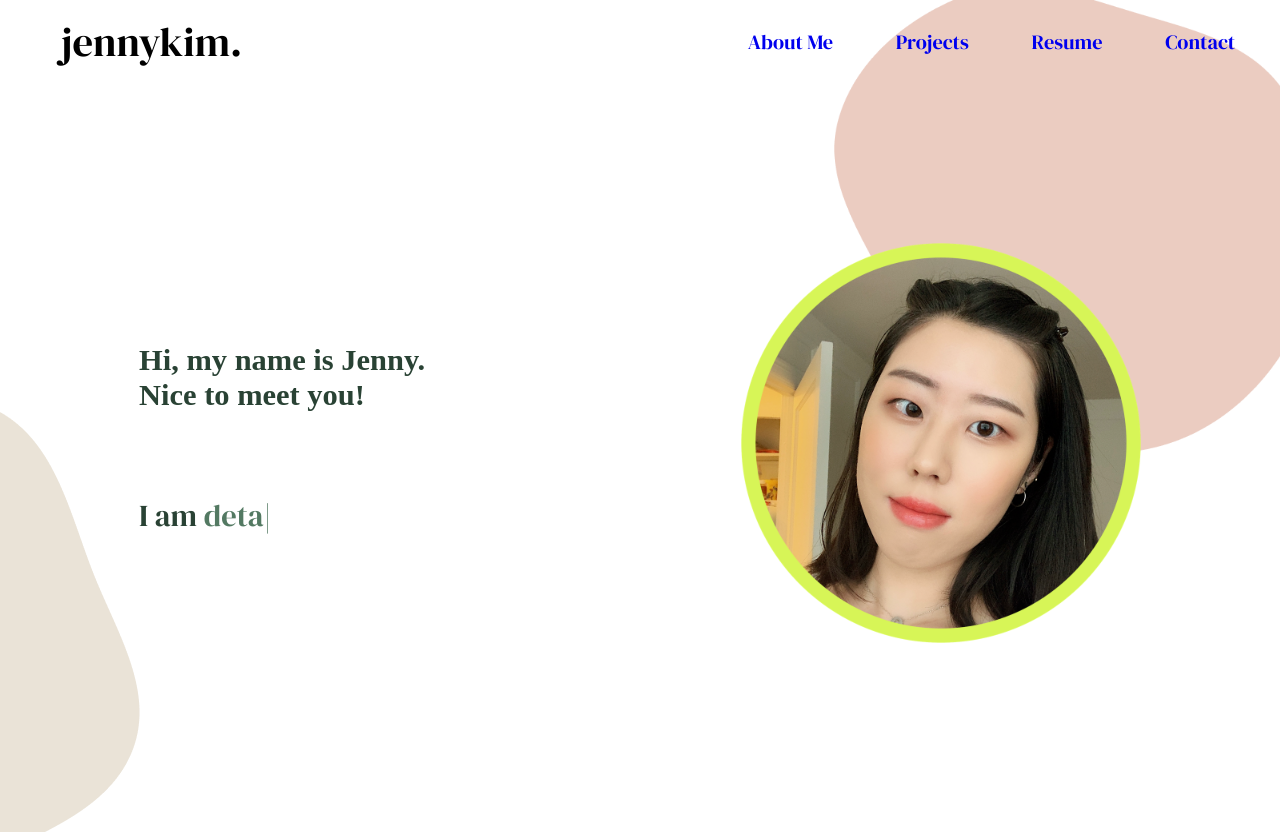
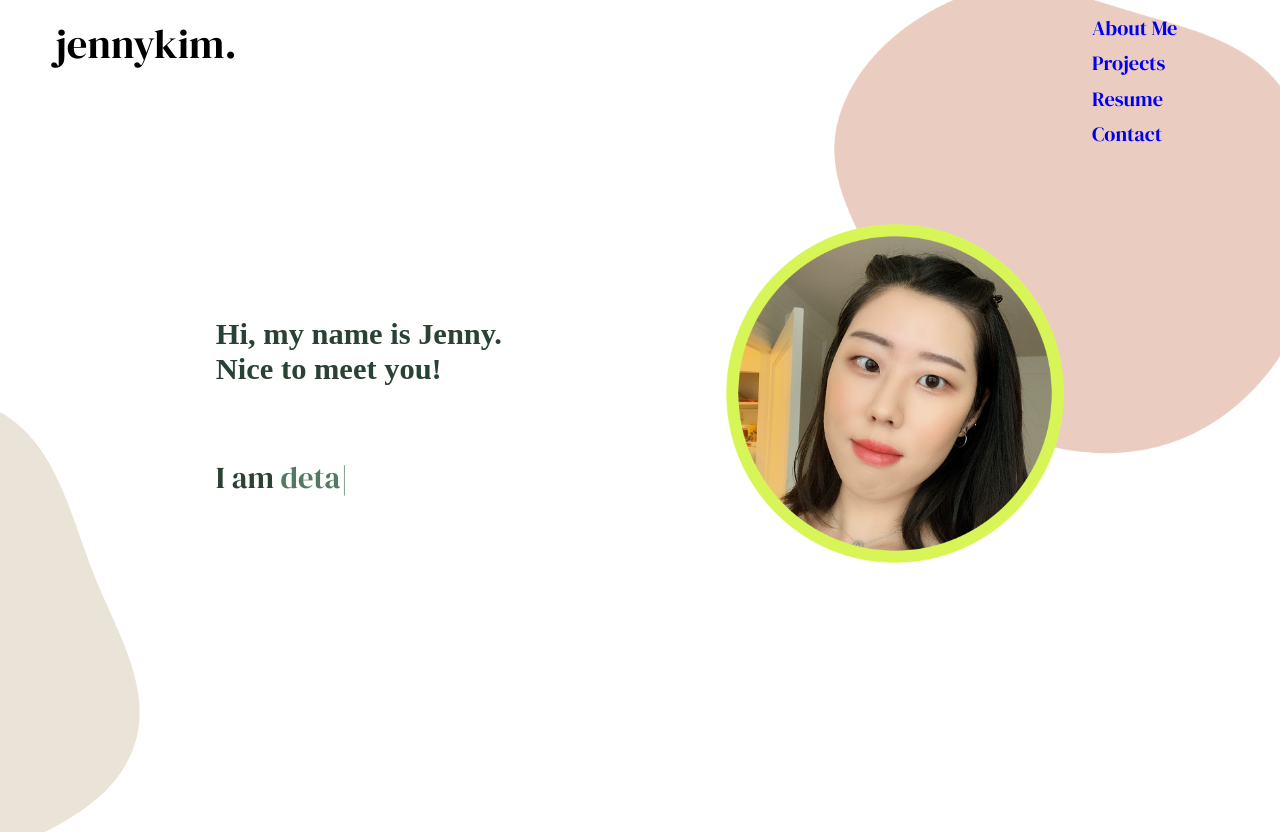
Before and after one commit to kim-jenny5/my-portfolio-site, a React (Create React App) app: page / in a window 1280 px wide. Shown: the top 832 px of the page. Built offline with nearby package versions, Linux system fonts and the light colour scheme; a web font is replaced by a local one.

Commit message:
having difficulty with header

```diff
--- a/public/style.css
+++ b/public/style.css
@@ -38,64 +38,14 @@ body {
 
 /* Header */
 .header-nav {
-	/* position: fixed;
+	position: fixed;
+	width: 100vw;
+	height: 11.085450346420323vh;
 	left: 0;
+	right: 0;
 	top: 0;
-	width: 100vw;
-	height: 6rem;
-	background: white;
-	z-index: 1; */
-	/* position: fixed;
-	height: 96px;
-	left: 0px;
-	right: 0px;
-	top: 0px; */
-	position: fixed;
-	/* height: 96px; */
-	height: 6.349vw;
-	left: 0%;
-	right: 0%;
-	top: 0px;
 	/* background: white; */
 	z-index: 2;
-}
-
-.header-nav ul {
-	list-style: none;
-	/* position: absolute;
-	height: 33px;
-	left: 57.94%;
-	right: 3.64%;
-	top: 33px; */
-	margin: 0;
-	padding: 0;
-	position: absolute;
-	/* width: 581px;
-	height: 33px; */
-	/* right: 53px; */
-	right: 3.505vw;
-	top: 2.116vw;
-}
-
-.header-nav ul li {
-	display: inline;
-	/* font-size: 1.587vw; */
-	font-size: 1.587vw;
-	padding-top: 1.063em;
-}
-
-.header-nav ul li:nth-child(-n + 3) {
-	/* margin-right: 4.875rem; */
-	margin-right: 4.894vw;
-}
-
-.header-nav ul li a:link {
-	text-decoration: none;
-}
-
-.header-nav ul li a:visited {
-	text-decoration: none;
-	color: #294234;
 }
 
 .header-nav .logo {
@@ -107,120 +57,133 @@ body {
 	background: transparent;
 	position: absolute;
 	left: 4.299vw;
-	top: 0.992vw;
+	top: 1.7321016166281755vh;
+	margin: 0;
+	padding: 0;
+	width: 14.22vw;
+	height: 7.621247113163972vh;
+}
+
+.header-nav ul {
+	list-style: none;
+	margin: 0;
+	padding: 0;
+	position: absolute;
+	/* width: 38.426vw; */
+	/* height: 7.621247113163972vh; */
+	/* right: 3.505vw; */
+	right: 0;
+	top: 1.7321016166281755vh;
+	/* top: 50%; */
+	/* text-align: center;
+	vertical-align: middle; */
+	/* top: 1.9630484988452657vh; */
+}
+
+.header-nav ul li {
+	display: inline-block;
+	/* display: inline-block; */
+	font-size: 1.587vw;
+	position: relative;
+	/* vertical-align: middle; */
+	/* top: 1.9630484988452657vh; */
+	/* top: 50%; */
+	/* top: 3.695150115473441vh; */
+	/* margin-top: 1.9630484988452657vh; */
+	/* bottom: 1.9630484988452657vh; */
+	/* padding-top: 1.063em; */
+	/* position: absolute; */
+	/* width: 101px;
+	height: 33px; */
+	/* line-height: 3.810623556581986vh; */
+	/* margin-right: 4.894vw; */
+	/* width: 6.68vw; */
+	width: 100%;
+	height: 3.810623556581986vh;
+	/* margin: 0 !important; */
+}
+
+.header-nav ul li a {
+	/* top: 1.9630484988452657vh;
+	bottom: 1.9630484988452657vh; */
+	/* margin-top: 1.9630484988452657vh; */
+	/* top: 50%; */
+	/* vertical-align: middle; */
+	/* display: inline; */
+	position: absolute;
+	display: block;
+	text-decoration: none;
+	/* line-height: 3.810623556581986vh; */
+
+	/* display: absolute; */
+	/* top: 1.9630484988452657vh; */
+	/* line-height: 3.810623556581986vh; */
+}
+
+.header-nav ul li:nth-child(-n + 3) {
+	margin-right: 4.894vw;
+}
+
+/* .header-nav ul li a:link {
+	text-decoration: none;
+} */
+
+.header-nav ul li a:visited {
+	text-decoration: none;
+	color: #294234;
 }
 
 /* Introduction */
 .introduction {
-	/* position: absolute;
-	left: 0px;
-	right: 0px;
-	top: 96px;
-	bottom: 5029px; */
-	/* position: absolute;
-	height: 886px;
-	left: 0px;
-	right: 0px;
-	top: 96px; */
 	position: absolute;
-	height: 886px;
-	left: 0px;
-	right: 0px;
-	top: 0px;
+	width: 100vw;
+	height: 102.3094688221709vh;
+	left: 0;
+	right: 0;
+	top: 0;
 }
 
-/* .introduction .text-container { */
 .introduction .main-container {
-	/* position: absolute;
-	width: 1002px;
-	height: 571.04px;
-	left: calc(50% - 1002px / 2 - 0.35px);
-	top: 108.91px; */
-	/* position: absolute;
-	height: 571.04px;
-	left: 255px;
-	right: 255px;
-	top: 109px; */
-	/* position: absolute;
-	width: 1002px;
-	height: 571.04px;
-	left: calc(50% - 1002px / 2);
-	top: 109px; */
 	position: absolute;
-	width: 1002px;
-	height: 400px;
-	left: calc(50% - 1002px / 2);
-	top: 243px;
+	width: 66.27vw;
+	height: 46.189376443418vh;
+	left: calc(50% - 66.27vw / 2);
+	top: 28.060046189376vh;
 }
 
 .introduction .text-container {
-	/* position: absolute;
-	width: 531px;
-	height: 211px;
-	left: 0px;
-	top: 181px; */
-	/* position: absolute;
-	width: 531px;
-	height: 211px;
-	left: 0px;
-	top: 181px; */
-	/* position: absolute;
-	width: 531px;
-	height: 201px;
-	left: 0px;
-	top: 186px; */
 	position: absolute;
-	width: 531px;
-	height: 201px;
-	left: 0px;
-	top: 100px;
+	width: 35.119vw;
+	height: 23.210161662818vh;
+	left: 0;
+	top: 11.547344110855vh;
 }
 
 .introduction .text-container .title {
 	font-family: Corben;
 	font-weight: bold;
-	/* font-size: 2.381vw; */
 	font-size: 2.381vw;
-	/* font-size: 3vw; */
-	/* position: absolute;
-	width: 531px;
-	left: 0px;
-	top: 0px;
-	bottom: 94px; */
+
 	position: absolute;
-	width: 531px;
-	height: 131px;
+	height: 15.127020785219399vh;
 	left: 0px;
 	top: 0px;
 }
 
 .introduction .subtitle {
-	/* font-size: 2.381vw; */
-	/* position: absolute;
-	width: 531px;
-	height: 50px;
-	left: 0px;
-	top: 151px;
-	margin-top: 20px; */
-	/* margin-top: 34px; */
-	/* top: 151px; */
 	position: absolute;
-	width: 531px;
-	height: 50px;
-	left: 0px;
-	top: 151px;
-	/* font-size: 36px; */
+	height: 5.773672055427252vh;
+	left: 0;
+	top: 17.4364896073903vh;
 	font-size: 2.381vw;
-
-	/* font-size: 3vw; */
 }
 
 .introduction img {
 	position: absolute;
-	width: 400px;
-	height: 400px;
-	right: 0px;
-	top: 0px;
+	width: 26.455vw;
+	height: 46.189376443418 vh;
+	right: 0;
+	top: 0;
 }
 
 .introduction .typing {
```
